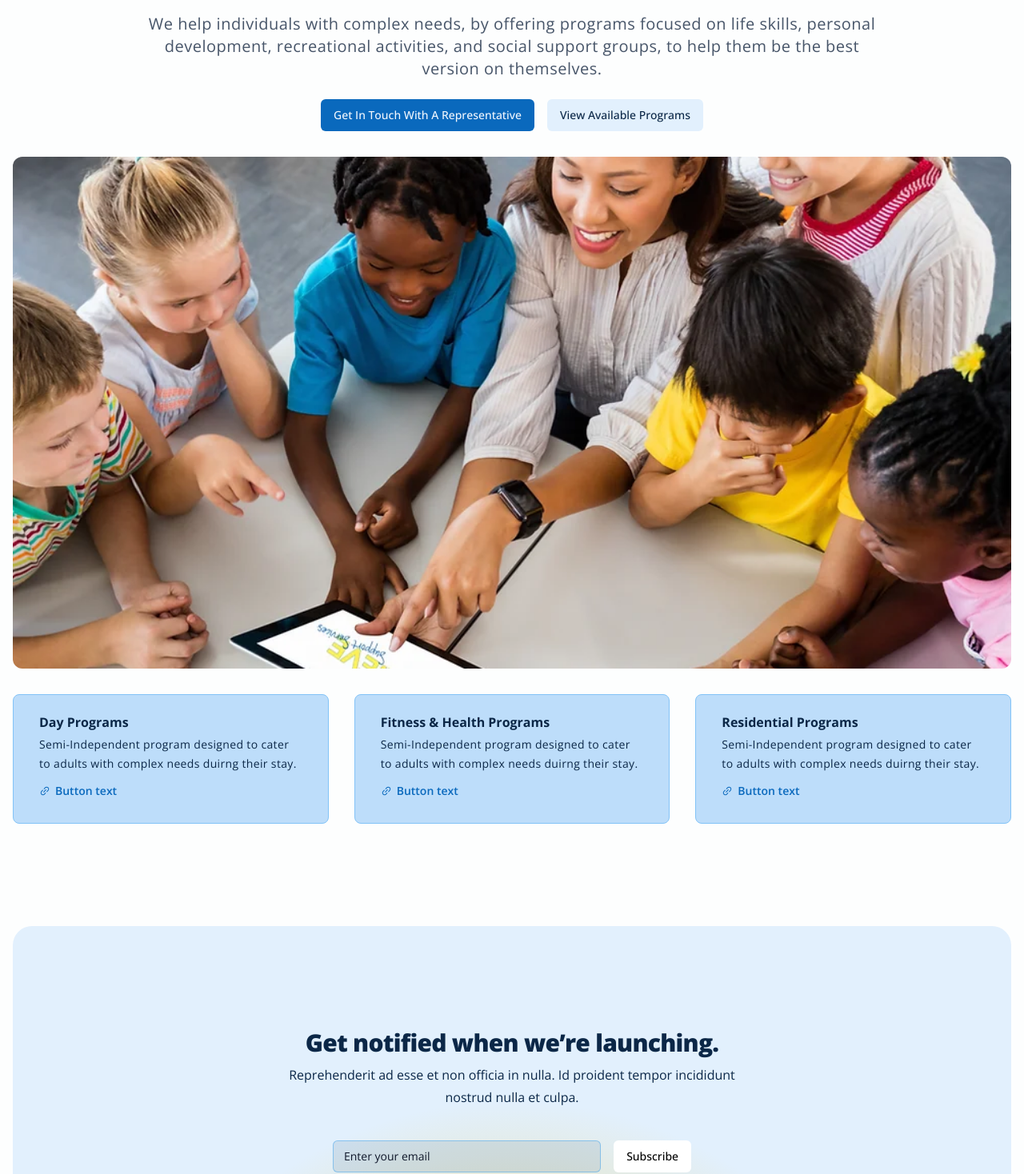
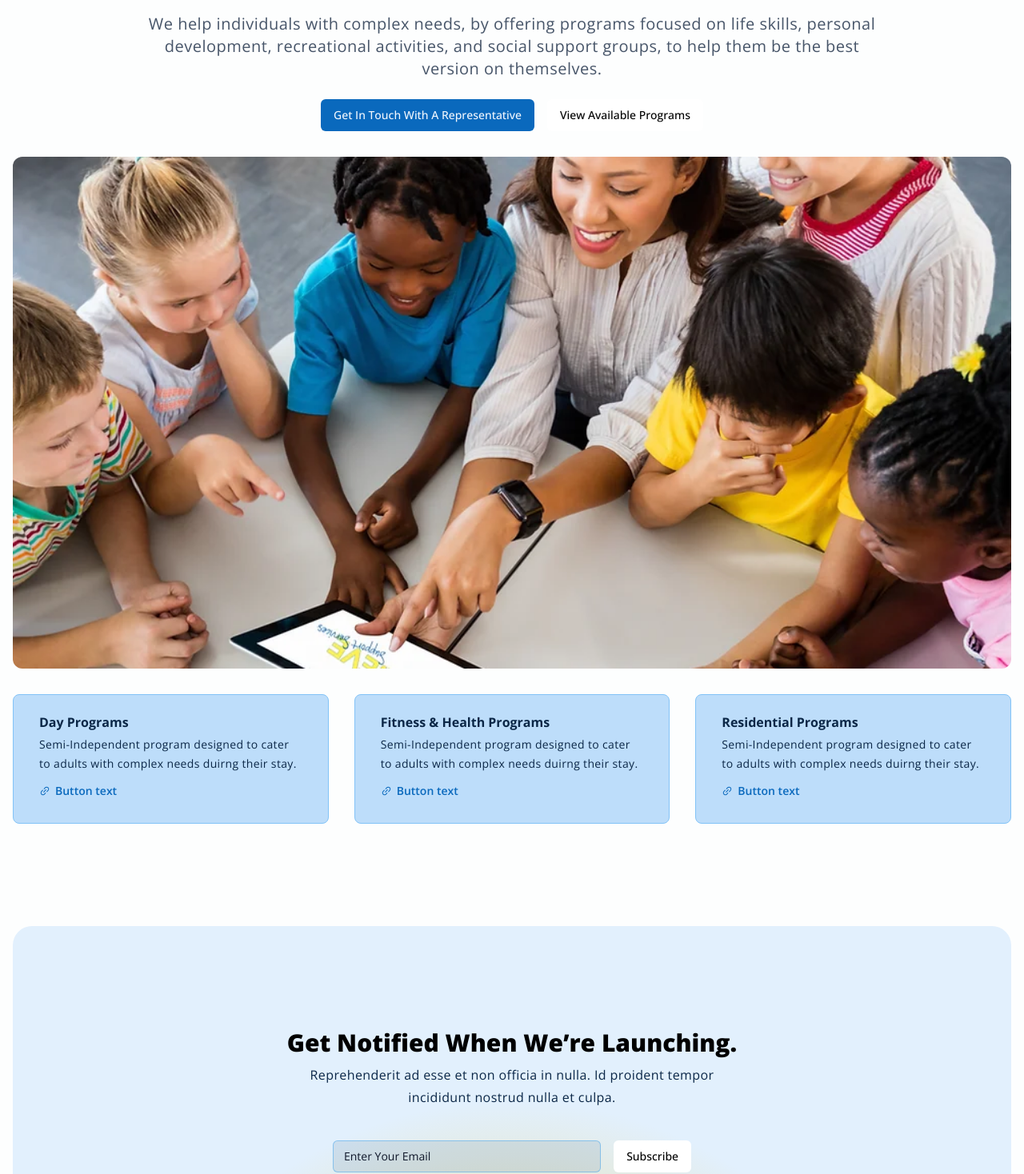
Before and after one commit to Justin-Bento/believe-support-services, a Next.js app: page / in a window 1280 px wide. Shown: the part 293-1761 px from the top of the page at 80% size. Built offline with nearby package versions, Linux system fonts and the light colour scheme.

Commit message:
fixed up typography and darkmode colour scheme

```diff
--- a/src/pages/index.tsx
+++ b/src/pages/index.tsx
@@ -60,7 +60,7 @@ function Hero() {
             </div>
             <div>
               <Link href="/signup">
-                <Button className="w-full" variant="default_light">View Available Programs</Button>
+                <Button className="w-full" variant="ghost">View Available Programs</Button>
               </Link>
             </div>
           </div>
@@ -146,10 +146,10 @@ function Newsletter() {
   return (
     <div className="py-16s">
       <div className="relative px-6 py-24 overflow-hidden bg-theme isolate sm:rounded-3xl sm:px-24 xl:py-32">
-        <h2 className="max-w-2xl mx-auto text-3xl font-extrabold text-center headline-large">
+        <h2 className="max-w-2xl mx-auto scroll-m-20 text-3xl font-extrabold capitalize text-center tracking-normal dark:text-primary-100">
           Get notified when we’re launching.
         </h2>
-        <p className="max-w-xl mx-auto mt-2 text-center body-large ">
+        <p className="max-w-xl mx-auto mt-2 leading-7 text-center tracking-wide dark:text-primary-200 ">
           Reprehenderit ad esse et non officia in nulla. Id proident tempor incididunt nostrud nulla et culpa.
         </p>
         <form className="flex max-w-md mx-auto mt-10 gap-x-4">
@@ -162,7 +162,7 @@ function Newsletter() {
             type="email"
             autoComplete="email"
             required
-            className="min-w-0 flex-auto rounded-md border-0 bg-primary-900/10 px-3.5 py-2  placeholder-slate-900 ring-1 ring-inset ring-primary-400/50 focus:ring-2 focus:ring-inset focus:ring-primary-300 sm:text-sm sm:leading-6"
+            className="min-w-0 flex-auto rounded-md border-0 caret-primary-200 dark:placeholder:text-primary-100/50 capitalize bg-primary-900/10 px-3.5 py-2  placeholder-slate-900 ring-1 ring-inset ring-primary-400/50 focus:ring-2 focus:ring-inset focus:ring-primary-300 sm:text-sm sm:leading-6"
             placeholder="Enter your email"
           />
           <Button variant="ghost">Subscribe</Button>
```
